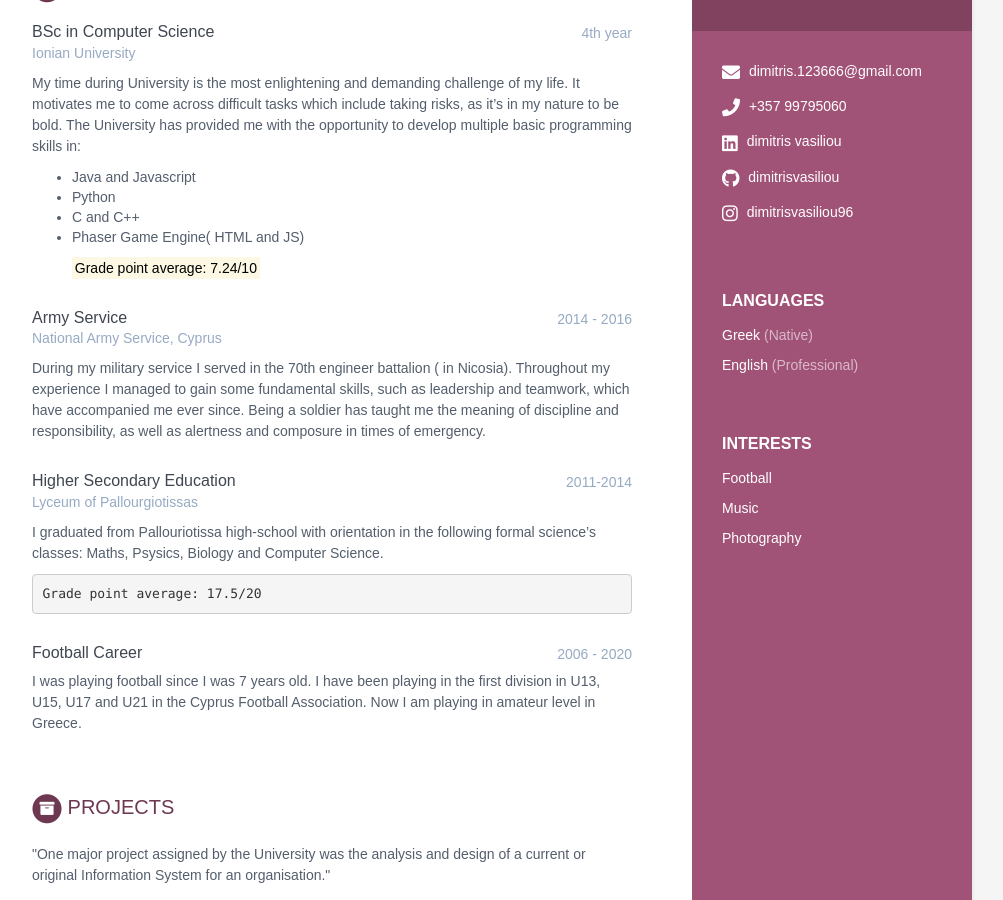
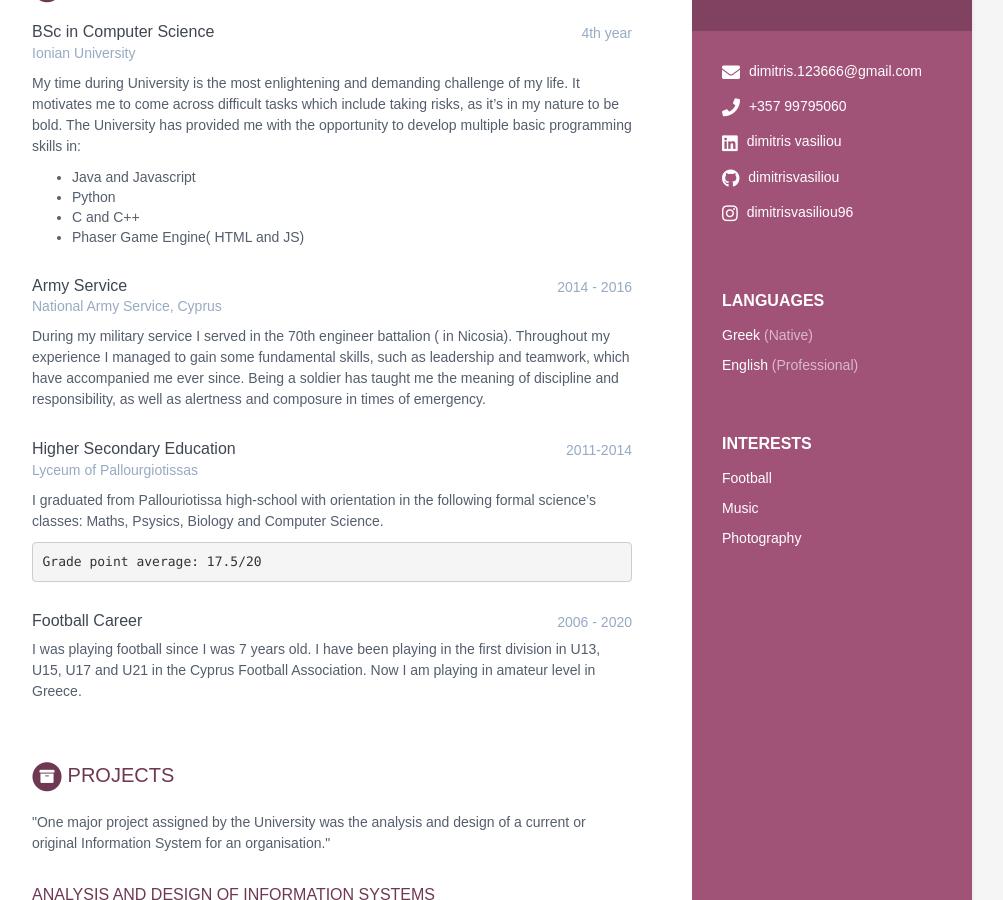
Before and after one commit to dimitrisg9/resume-cv, a Jekyll site: the page built from index.html, in a window 1280 px wide and 900 px high, scrolled down 342 px. Shown: the whole window, without its empty margins (168-1171 px from the left). Built offline with Jekyll 4.4.1, drawn with Linux system fonts in a browser that asks for light colours.

Commit message:
Update data.yml

```diff
--- a/_data/data.yml
+++ b/_data/data.yml
@@ -69,7 +69,7 @@ education:
         - C and C++
         - Phaser Game Engine( HTML and JS)
 
-            <mark>Grade point average: 7.24/10</mark>
+      Grade point average: 7.24/10
 
     - degree: Army Service
       university: National Army Service, Cyprus
```
